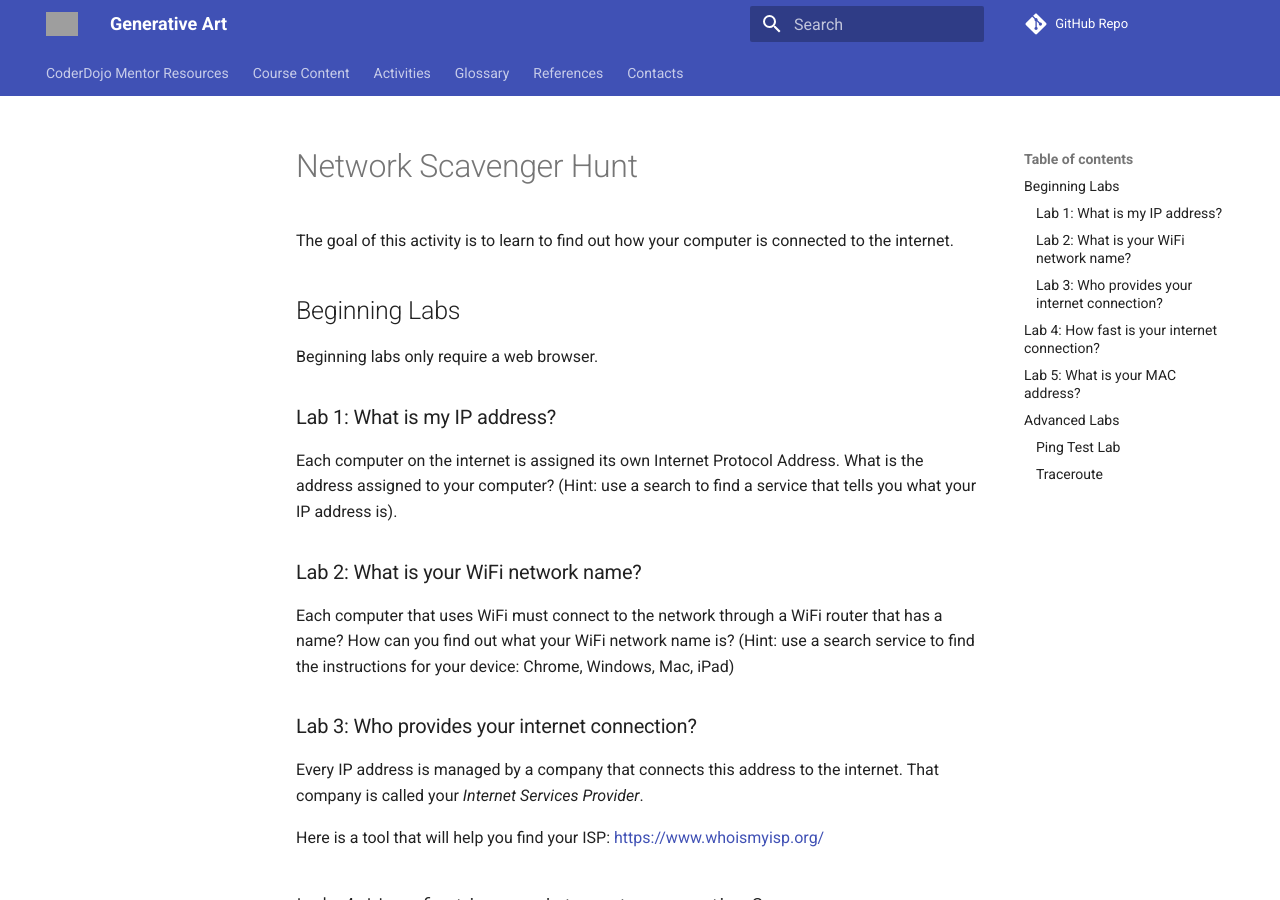
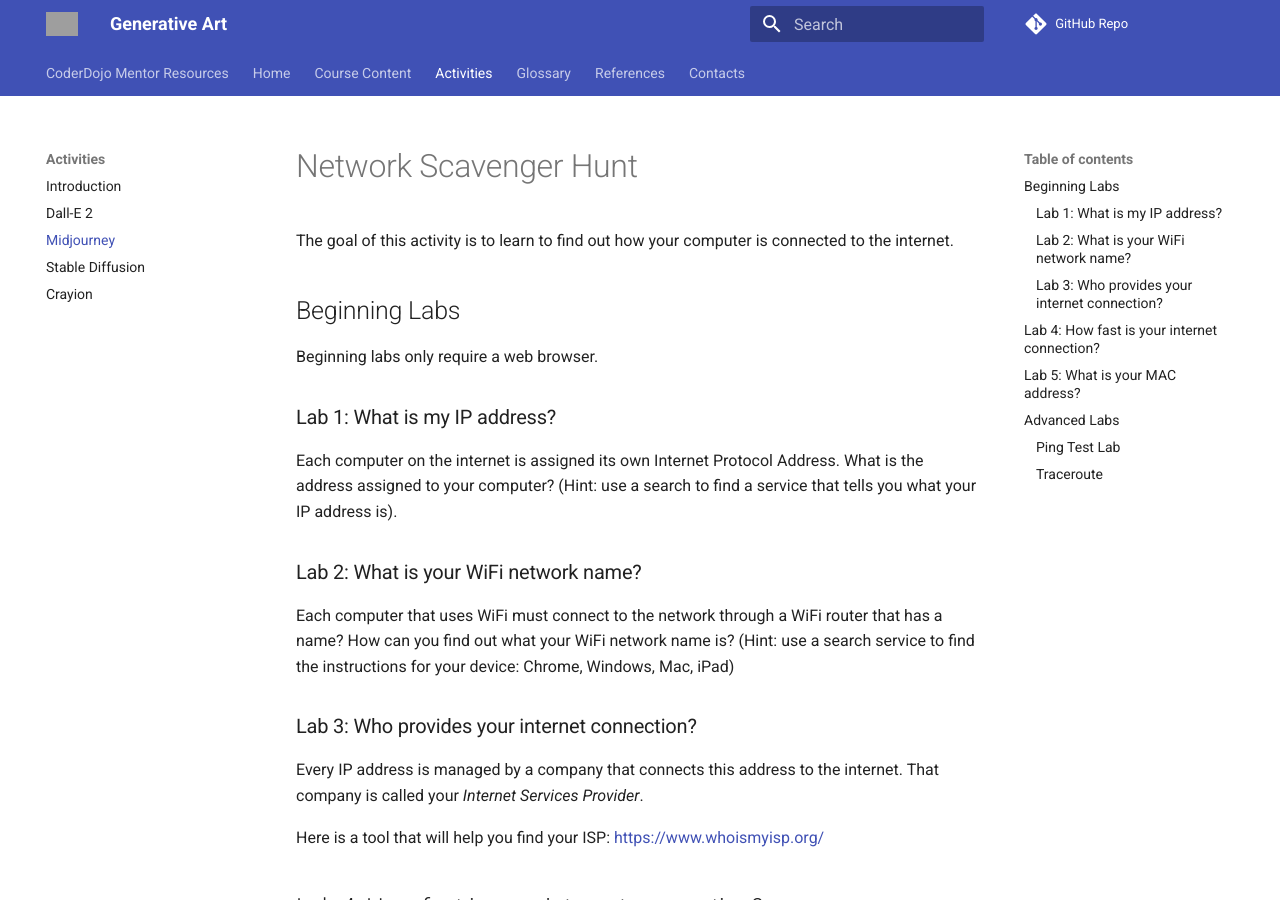
Before and after one commit to CoderDojoTC/generative-art, an MkDocs documentation site: the page built from docs/activities/03-midjourney.md, in a window 1280 px wide and 900 px high. Built offline with MkDocs 1.6.1 and Material for MkDocs 9.7.7, drawn with Linux system fonts in a browser that asks for light colours; comment, search, counter and statistics services are not loaded; some of the changed text lies outside the part shown; grey boxes are pictures that could not be loaded.

Commit message:
updates to markdown content

```diff
--- a/mkdocs.yml
+++ b/mkdocs.yml
@@ -1,6 +1,7 @@
 site_name: 'Generative Art'
 nav:
   - CoderDojo Mentor Resources: https://coderdojotc.github.io/CoderDojoTC/
+  - Home: index.md
   - Course Content:
     - Introduction: 01-intro.md
     - Products: 02-products.md
@@ -12,7 +13,7 @@ nav:
   - Activities:
     - Introduction: activities/01-intro.md
     - Dall-E 2: activities/02-dalle2.md
-    - Midjourney: activities/03-midjournet.md
+    - Midjourney: activities/03-midjourney.md
     - Stable Diffusion: activities/04-stable-diffusion.md
     - Crayion: activities/05-crayion.md
   - Glossary: glossary.md
```
